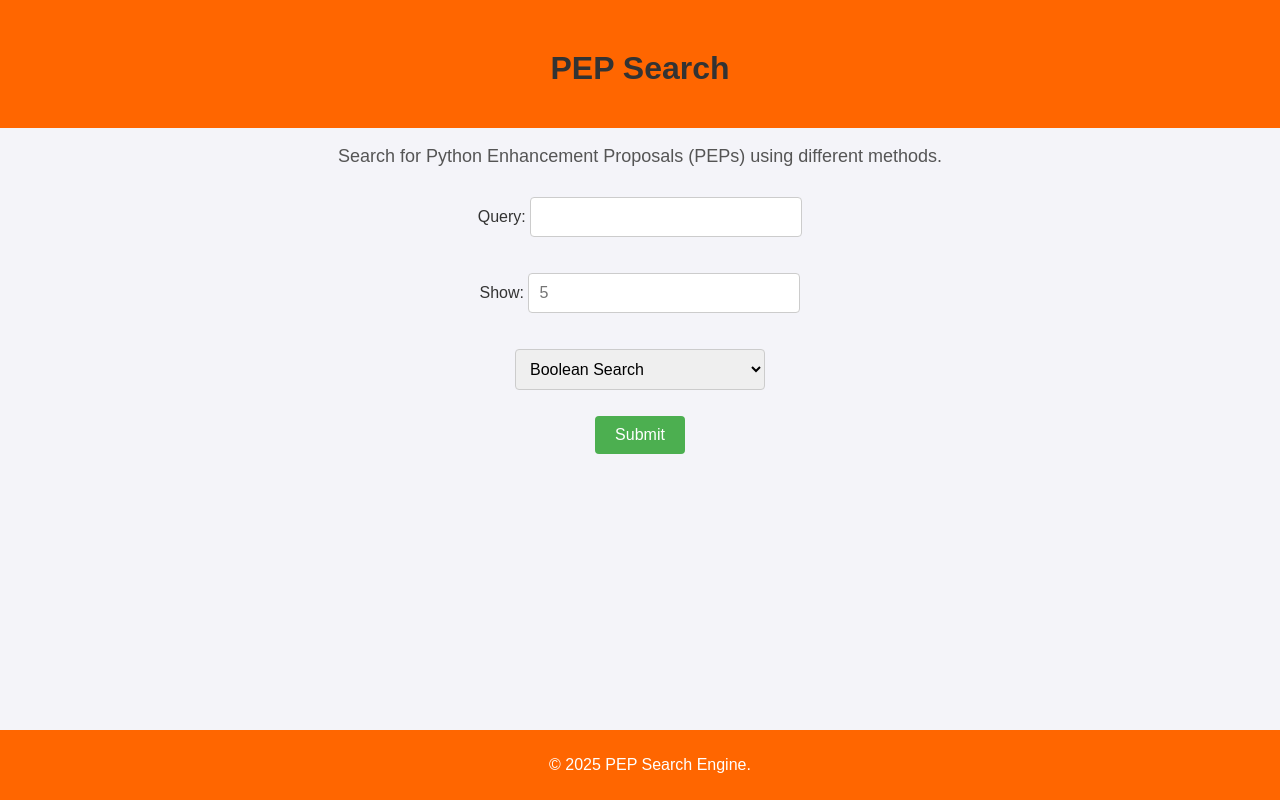
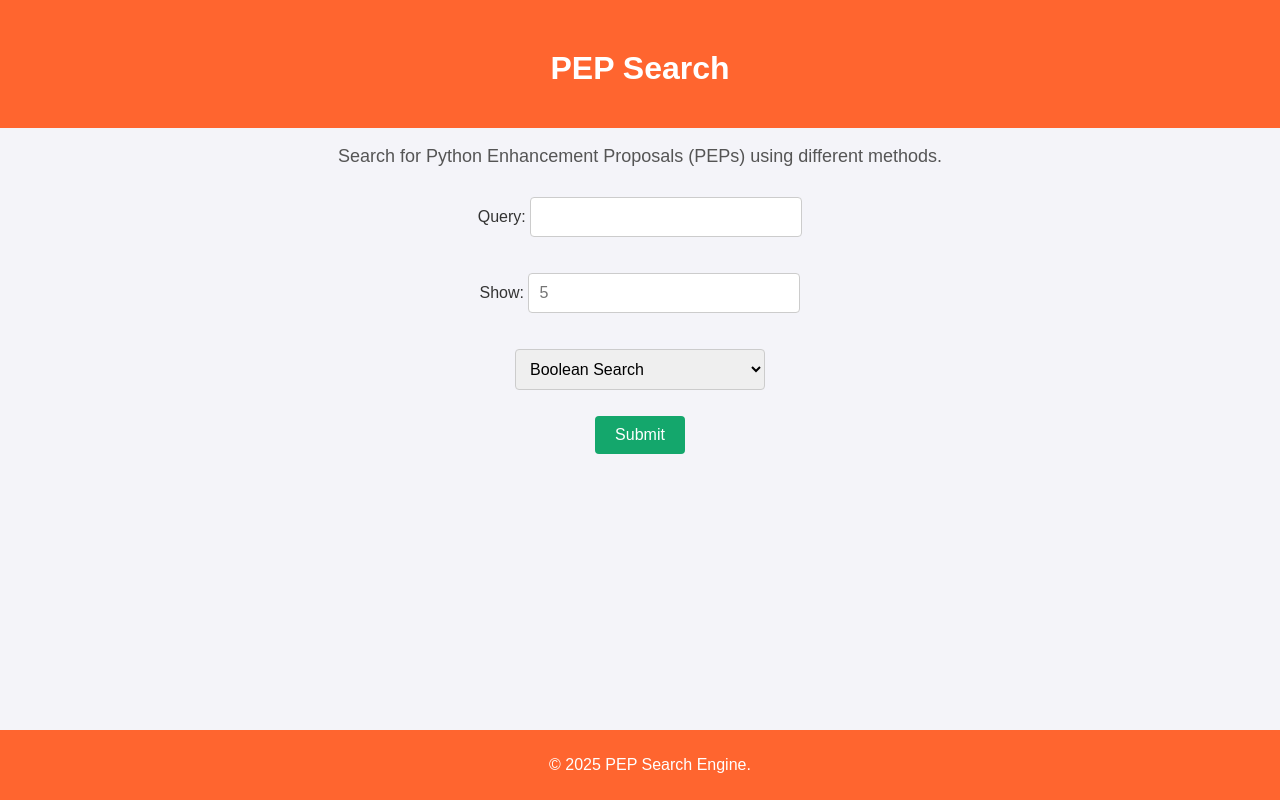
Before and after one commit to ashtonkhd/NLP-application, a Flask app: page / in a window 1280 px wide. Run offline with Flask 3, Linux system fonts and the light colour scheme; parts of the project's set-up code (start-up, migrations or seed data) failed here and were passed over.

Commit message:
css main updating

```diff
--- a/static/css/main.css
+++ b/static/css/main.css
@@ -1,6 +1,6 @@
 body {
   font-family: Arial, sans-serif;
-  background-color: #f4f4f9;
+  background-color: #f4f4f9; /* 747474 */
   margin: 0;
   padding: 0;
   color: #333;
@@ -10,13 +10,13 @@ body {
 header {
   text-align: center;
   padding: 20px;
-  background-color: #FF6600; /* orange */
+  background-color: #FF652F; /* orange */
   color: white;
 }
 
 h1 {
   text-align: center;
-  color: #333;
+  color: white;
   margin-top: 30px;
 }
 
@@ -42,16 +42,12 @@ input[type="text"], select {
 
 input[type="submit"] {
   padding: 10px 20px;
-  background-color: #4CAF50;
+  background-color: #14A76C;
   color: white;
   font-size: 16px;
   border: none;
   border-radius: 4px;
   cursor: pointer;
-}
-
-input[type="submit"]:hover {
-  background-color: #FF4500;
 }
 
 /* Search results styles */
@@ -77,7 +73,7 @@ ul li a {
 }
 
 ul li a:hover {
-  color: #4CAF50;
+  color: #14A76C;
 }
 
 ul li p {
@@ -96,6 +92,6 @@ footer {
   position: fixed;
   bottom: 0;
   width: 100%;
-  background-color: #FF6600; /* orange */
+  background-color: #FF652F; /* orange */
   color: white;
 }
```
